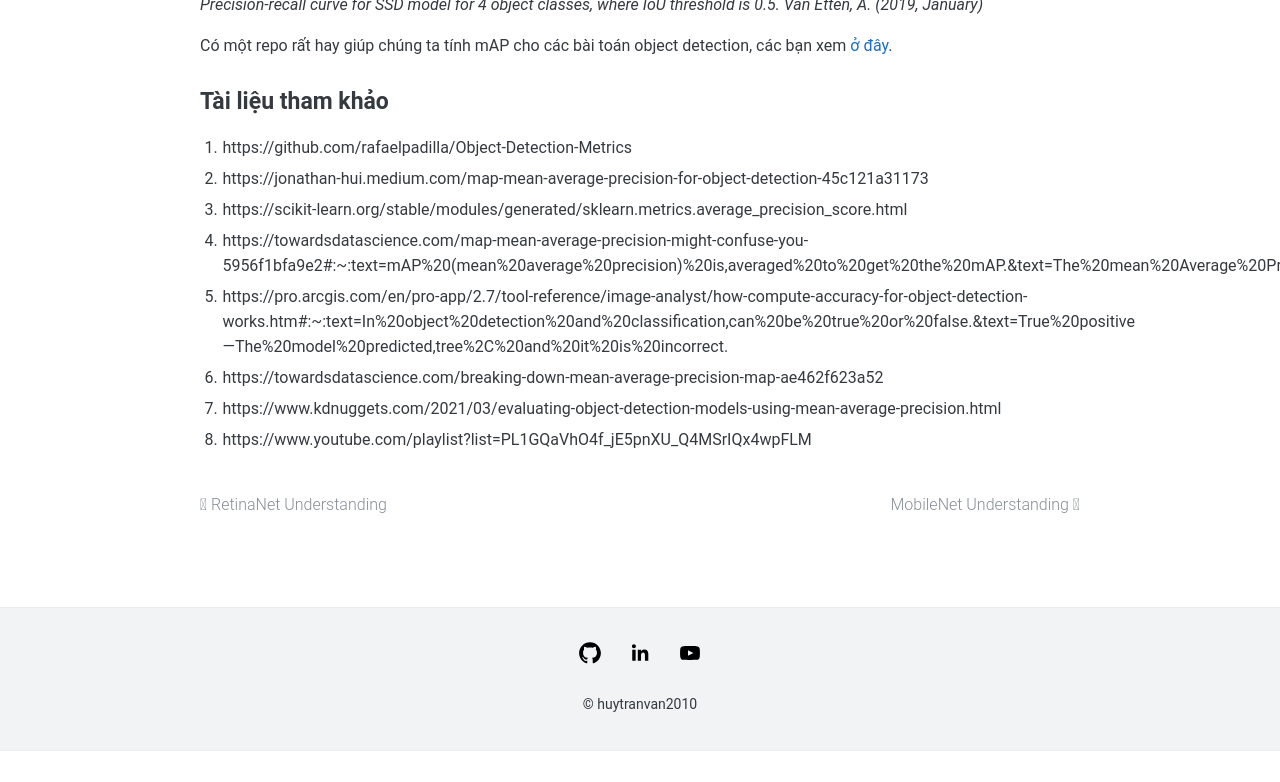
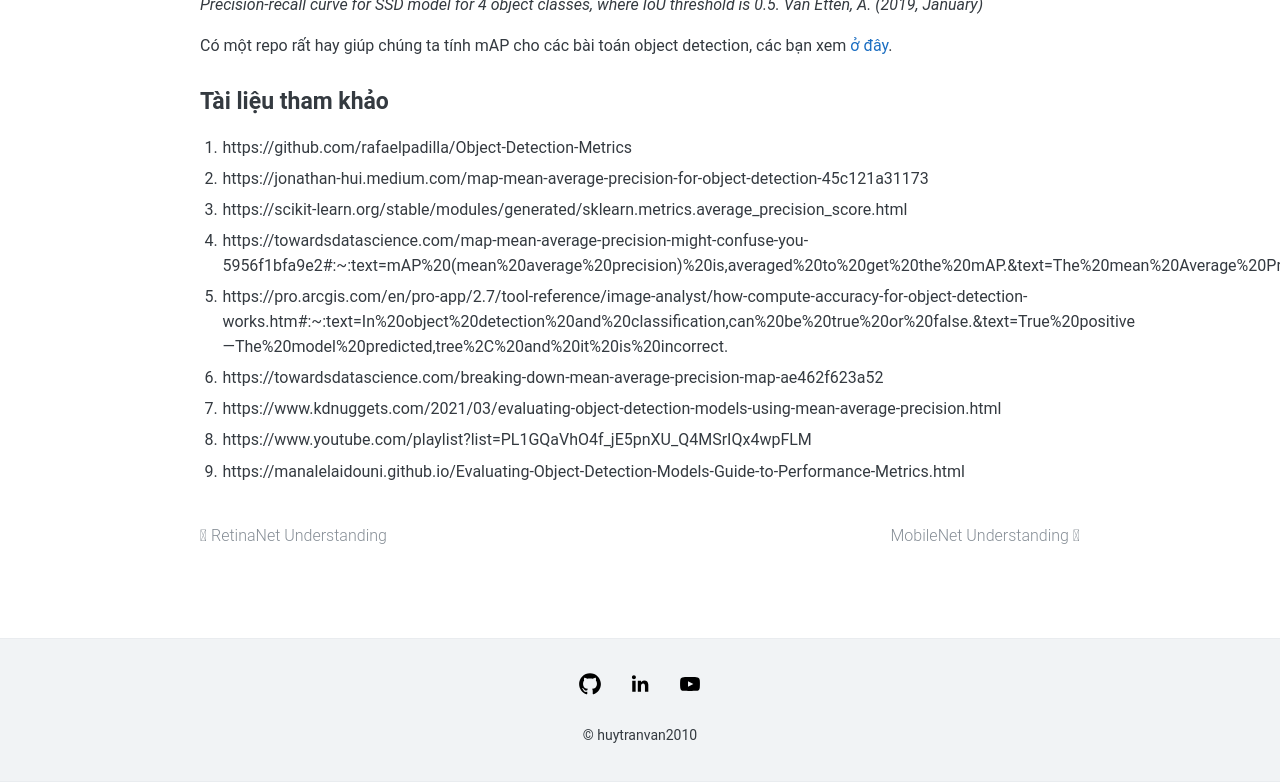
Before and after one commit to huytranvan2010/huytranvan2010.github.io, a Jekyll site: the page built from _posts/2021-07-25-mAP-object-detection.md, in a window 1280 px wide and 900 px high, scrolled down 13375 px, cut to the strip 118-900 px from the top of the window. Built offline with Jekyll 4.4.1, drawn with Linux system fonts in a browser that asks for light colours; before the commit the page ends 14244 px from its top, so only the background shows below that; some of the changed lines change nothing that is shown.

Commit message:
add a link

```diff
--- a/_posts/2021-07-25-mAP-object-detection.md
+++ b/_posts/2021-07-25-mAP-object-detection.md
@@ -270,3 +270,4 @@ Có một repo rất hay giúp chúng ta tính mAP cho các bài toán object de
 6. https://towardsdatascience.com/breaking-down-mean-average-precision-map-ae462f623a52
 7. https://www.kdnuggets.com/2021/03/evaluating-object-detection-models-using-mean-average-precision.html
 8. https://www.youtube.com/playlist?list=PL1GQaVhO4f_jE5pnXU_Q4MSrIQx4wpFLM
+9. https://manalelaidouni.github.io/Evaluating-Object-Detection-Models-Guide-to-Performance-Metrics.html
```
